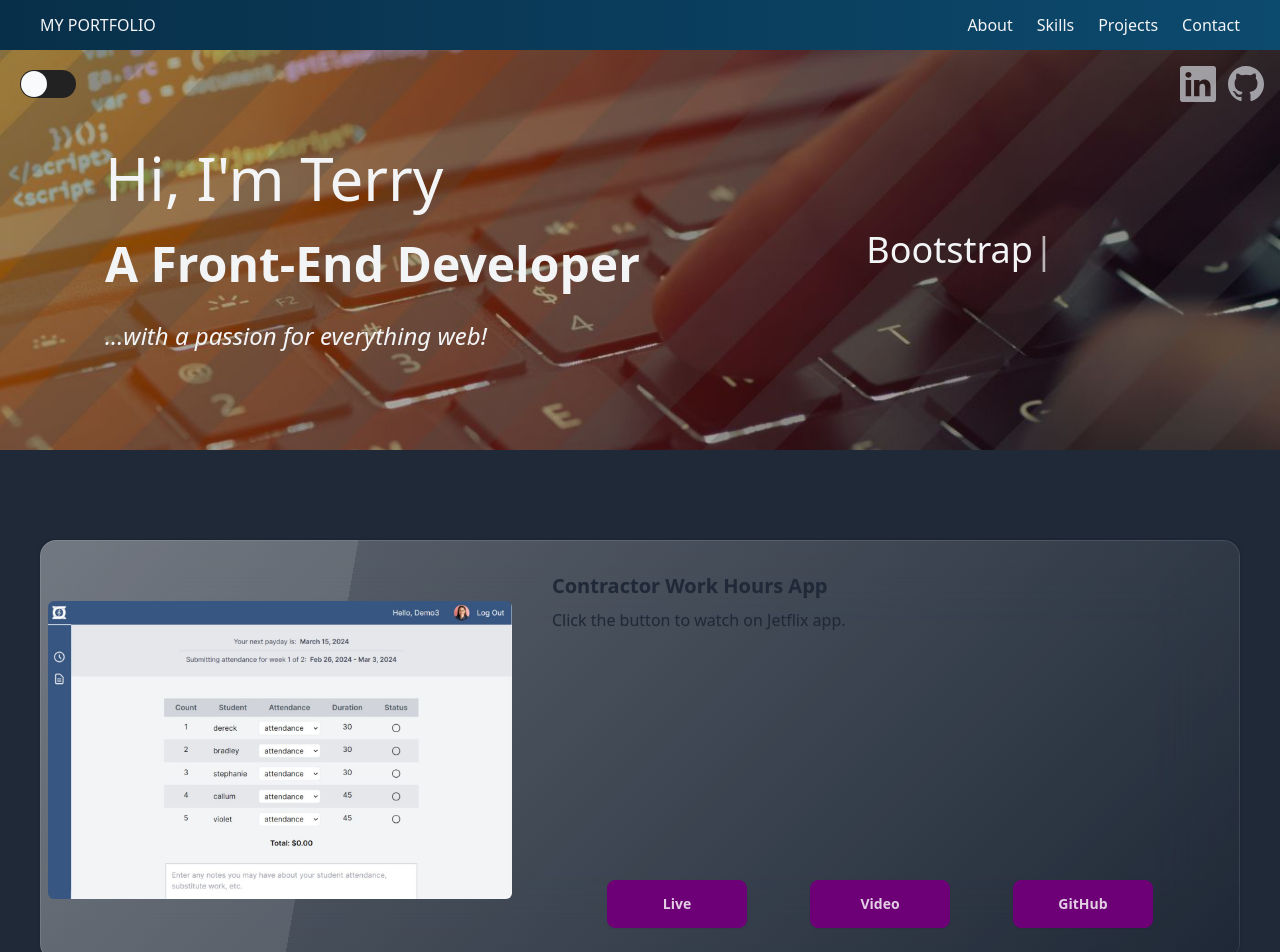
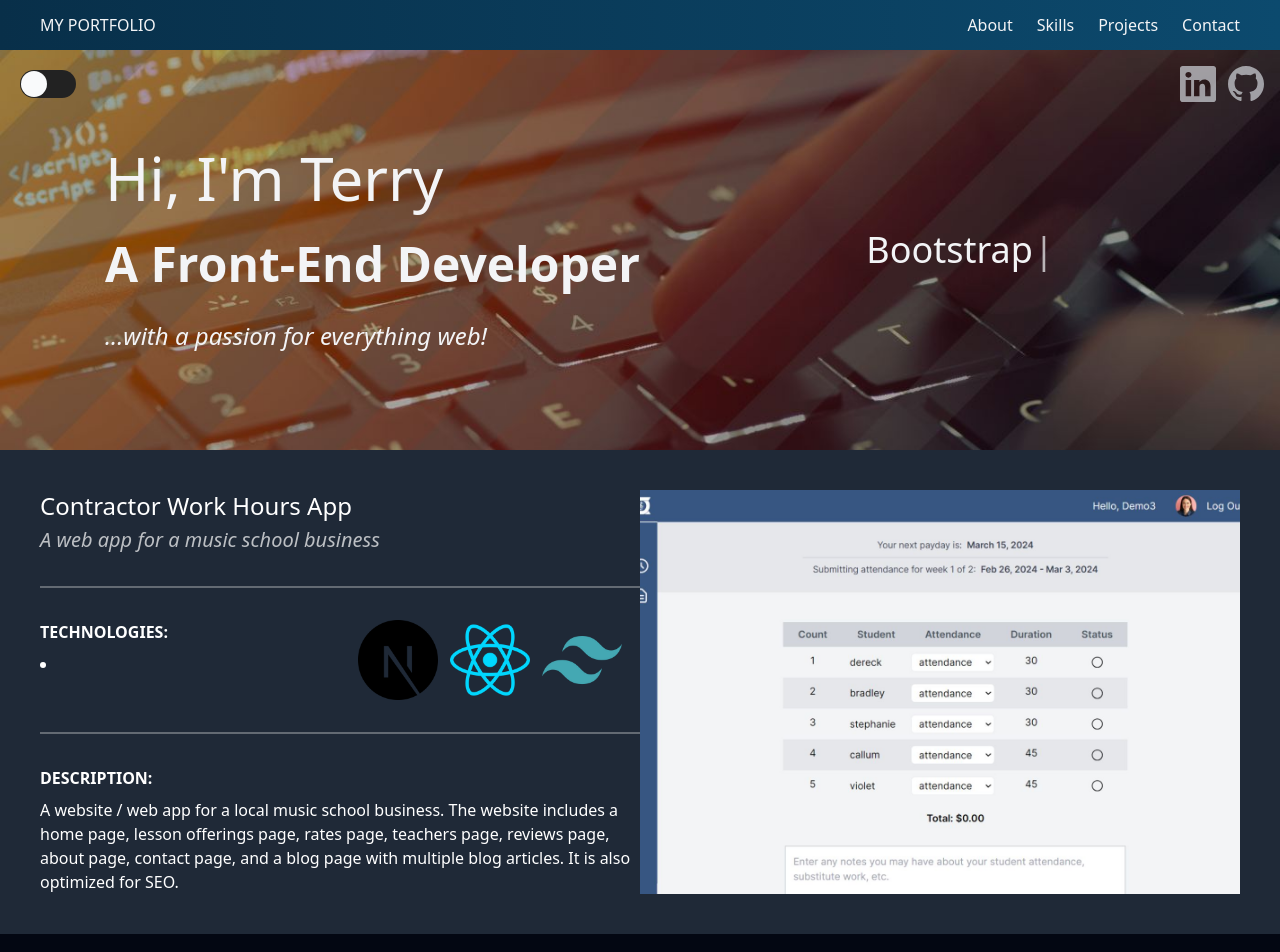
Before and after one commit to tbabyuk/portfolio-next-2023, a Next.js app: page /project/contractor-work-hours in a window 1280 px wide. Shown: the top 952 px of the page. Built offline with nearby package versions, Linux system fonts and the light colour scheme.

Commit message:
project detail page styling improved, more content added to projects array items

```diff
--- a/app/components/ProjectCard.jsx
+++ b/app/components/ProjectCard.jsx
@@ -6,7 +6,7 @@ export const ProjectCard = ({project}) => {
 
   const {isDarkTheme} = useTheme()
 
-  const {title, description, src, alt, url, liveUrl, video, githubUrl} = project;
+  const {title, shortDescription, src, alt, url, liveUrl, video, githubUrl} = project;
 
 
   return (
@@ -26,7 +26,7 @@ export const ProjectCard = ({project}) => {
         <div className="">
             <div className="text-center py-6">
                 <h2 className="text-2xl font-semibold mb-3">{title}</h2>
-                <p className="text-sm">{description}</p>
+                <p className="text-sm">{shortDescription}</p>
             </div>
             <div className="flex justify-evenly pb-6">
                 <Link href={liveUrl} target="_blank"><button className="card-button">Live</button></Link>
--- a/app/data/portfolioData.js
+++ b/app/data/portfolioData.js
@@ -3,7 +3,10 @@
 export const projectsArray = [
     {
       title: "Office Admin App",
-      description: "An app for office tasks and payroll tracking",
+      technologies: [""],
+      techIconsArray: ["/images/skills/next.png", "/images/skills/react.png", "/images/skills/tailwind.png"],
+      shortDescription: "An app for office tasks and payroll tracking",
+      longDescription: "A website / web app for a local music school business. The website includes a home page, lesson offerings page, rates page, teachers page, reviews page, about page, contact page, and a blog page with multiple blog articles. It is also optimized for SEO.",
       src: "/images/dcam-admin-next-demo.jpg",
       alt: "admin app demo image",
       url: "office-admin-app",
@@ -13,7 +16,10 @@ export const projectsArray = [
     },
     {
       title: "Contractor Work Hours App",
-      description: "An app for logging payroll work hours",
+      technologies: [""],
+      techIconsArray: ["/images/skills/next.png", "/images/skills/react.png", "/images/skills/tailwind.png"],
+      shortDescription: "An app for logging payroll work hours",
+      longDescription: "A website / web app for a local music school business. The website includes a home page, lesson offerings page, rates page, teachers page, reviews page, about page, contact page, and a blog page with multiple blog articles. It is also optimized for SEO.",
       src: "/images/dcam-staff-next-demo.jpg",
       alt: "staff app demo image",
       url: "contractor-work-hours",
@@ -23,7 +29,10 @@ export const projectsArray = [
     },
     {
       title: "Small Business Website",
-      description: "Multi-featured music school website",
+      technologies: ["Next.js", "React", "Tailwind", "Route Handlers (API Routes)", "Stripe API", "Google Reviews API", "Firebase Storage", "Controlled Forms", "Nodemailer"],
+      techIconsArray: ["/images/skills/next.png", "/images/skills/react.png", "/images/skills/tailwind.png", "/images/skills/firebase.png", "/images/skills/stripe.png"],
+      shortDescription: "Multi-featured music school website",
+      longDescription: "A website / web app for a local music school business. The website includes multiple pages, such as home, teachers, rates, contact, blog, shop, etc. The shop contains complex functionality and uses the Stripe API for transactions. It also has 3 separate forms (trial lesson form, registration form, and new teacher application form) that visitors can submit. As this is a local brick-and-mortar business and local search engine rankings are a crucial factor, the whole website is also optimized for SEO, with most pages ranking in the top 5 on Google.",
       src: "/images/music_school_demo.jpg",
       alt: "music school demo image",
       url: "small-business-app",
@@ -33,7 +42,10 @@ export const projectsArray = [
     },
     {
       title: "Webinar Landing Page",
-      description: "Real-estate webinar landing page",
+      technologies: [""],
+      techIconsArray: ["/images/skills/next.png", "/images/skills/react.png", "/images/skills/tailwind.png"],
+      shortDescription: "Real-estate webinar landing page",
+      longDescription: "A website / web app for a local music school business. The website includes a home page, lesson offerings page, rates page, teachers page, reviews page, about page, contact page, and a blog page with multiple blog articles. It is also optimized for SEO.",
       src: "/images/landing_page_demo.jpg",
       alt: "landing page demo image",
       url: "landing-page",
@@ -43,7 +55,10 @@ export const projectsArray = [
     },
     {
       title: "Music Exam Helper",
-      description: "An app showing music exam requirements",
+      technologies: [""],
+      techIconsArray: ["/images/skills/next.png", "/images/skills/react.png", "/images/skills/tailwind.png"],
+      shortDescription: "An app showing music exam requirements",
+      longDescription: "A website / web app for a local music school business. The website includes a home page, lesson offerings page, rates page, teachers page, reviews page, about page, contact page, and a blog page with multiple blog articles. It is also optimized for SEO.",
       src: "/images/rcm_wizard_demo.jpg",
       alt: "rcm wizard demo image",
       url: "music-exam-helper",
@@ -53,7 +68,10 @@ export const projectsArray = [
     },
     {
       title: "Disney Website Clone",
-      description: "Official disney website clone",
+      technologies: [""],
+      techIconsArray: ["/images/skills/next.png", "/images/skills/react.png", "/images/skills/tailwind.png"],
+      shortDescription: "Official disney website clone",
+      longDescription: "A website / web app for a local music school business. The website includes a home page, lesson offerings page, rates page, teachers page, reviews page, about page, contact page, and a blog page with multiple blog articles. It is also optimized for SEO.",
       src: "/images/disney_clone_demo.jpg",
       alt: "disney website clone image",
       url: "disney-website-clone",
--- a/app/project/[url]/page.jsx
+++ b/app/project/[url]/page.jsx
@@ -22,25 +22,31 @@ const projectDetailPage = async ({params}) => {
 
 
   return (
-    <div className="h-[600px] grid place-items-center bg-gray-800 px-10">
-      <div className="card md:card-side glass h-[70%]">
-        <figure className="max-w-[40%] p-2">
-          <img
-            src={project.src}
-            alt="Movie"
-            className="rounded-md"
-          />
-        </figure>
-        <div className="card-body">
-          <h2 className="card-title">{project.title}</h2>
-          <p>Click the button to watch on Jetflix app.</p>
-          <div className="card-actions flex-col items-center md:flex-row md:justify-evenly">
-            <button className="btn btn-primary w-[140px]">Live</button>
-            <button className="btn btn-primary w-[140px]">Video</button>
-            <button className="btn btn-primary w-[140px]">GitHub</button>
+    <div className="grid grid-cols-2 bg-gray-800 px-5 lg:px-10 py-10">
+      <div className="text-white grid grid-cols-2">
+          <div className="col-span-2">
+            <h1 className="text-2xl mb-1">{project.title}</h1>
+            <h2 className="text-white/70 italic text-xl border-b-2 border-white/30 pb-8 mb-8">A web app for a music school business</h2>
           </div>
-        </div>
+          <div className="col-span-1">
+            <h3 className="font-semibold pb-2">TECHNOLOGIES:</h3>
+              <ul className=" font-light list-disc list-inside space-y-3">
+                {project.technologies.map((tech, index) => (
+                  <li key={index}>{tech}</li>
+                ))}
+              </ul>
+          </div>
+          <div className="col-span-1 flex flex-wrap items-center justify-center gap-3">
+            {project.techIconsArray.map((icon, index) => (
+              <img key={index} src={icon} width="80px" />
+            ))}
+          </div>
+          <div className="col-span-2 border-t-2 border-white/30 pt-8 mt-8">
+            <h3 className="font-semibold pb-2">DESCRIPTION:</h3>
+            <p className="font-light">{project.longDescription}</p>
+          </div>
       </div>
+      <div style={{backgroundImage: `url(${project.src})`, backgroundRepeat: "no-repeat", backgroundSize: "cover", backgroundPosition: "center"}} />
     </div>
   )
 }
```
Also changed, not shown: public/images/skills/next.png (added), public/images/skills/stripe.png (added).
